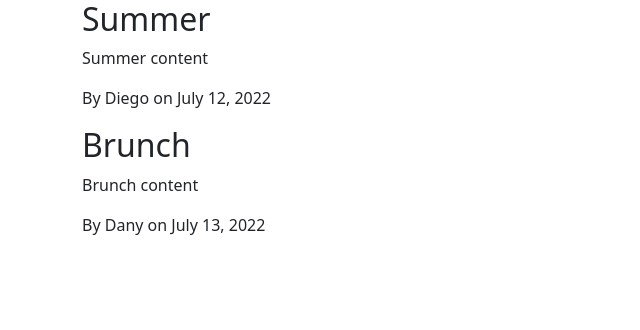
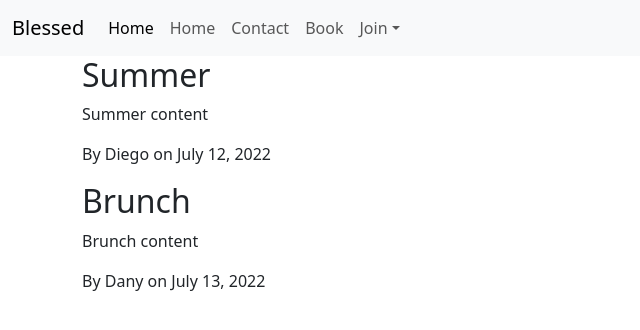
Before and after one commit to diegosno/project4-django, a Django app: page / in a window 1280 px wide. Shown: the top 330 px of the page, without its empty margins (0-640 px from the left). Run offline with Django 3.2, Linux system fonts and the light colour scheme.

Commit message:
Add bootstrap navigation bar to the template.

```diff
--- a/templates/website/base.html
+++ b/templates/website/base.html
@@ -11,6 +11,42 @@
     {% endif %}
   </head>
   <body>
+    <nav class="navbar navbar-expand-lg bg-light" data-bs-theme="light">
+        <div class="container-fluid">
+          <a class="navbar-brand" href="#">Blessed</a>
+          <button class="navbar-toggler" type="button" data-bs-toggle="collapse" data-bs-target="#navbarColor03" aria-controls="navbarColor03" aria-expanded="false" aria-label="Toggle navigation">
+            <span class="navbar-toggler-icon"></span>
+          </button>
+          <div class="collapse navbar-collapse" id="navbarColor03">
+            <ul class="navbar-nav me-auto">
+              <li class="nav-item">
+                <a class="nav-link active" href="#">Home
+                  <span class="visually-hidden">(current)</span>
+                </a>
+              </li>
+              <li class="nav-item">
+                <a class="nav-link" href="#">Home</a>
+              </li>
+              <li class="nav-item">
+                <a class="nav-link" href="#">Contact</a>
+              </li>
+              <li class="nav-item">
+                <a class="nav-link" href="#">Book</a>
+              </li>
+              <li class="nav-item dropdown">
+                <a class="nav-link dropdown-toggle" data-bs-toggle="dropdown" href="#" role="button" aria-haspopup="true" aria-expanded="false">Join</a>
+                <div class="dropdown-menu">
+                  <a class="dropdown-item" href="#">Sign Up</a>
+                  <a class="dropdown-item" href="#">Login</a>
+
+                  <div class="dropdown-divider"></div>
+                  <a class="dropdown-item" href="#">Logout</a>
+                </div>
+              </li>
+            </ul>
+          </div>
+        </div>
+      </nav>
     <div class="container">
  {% block content %}
  {% endblock %}
```
